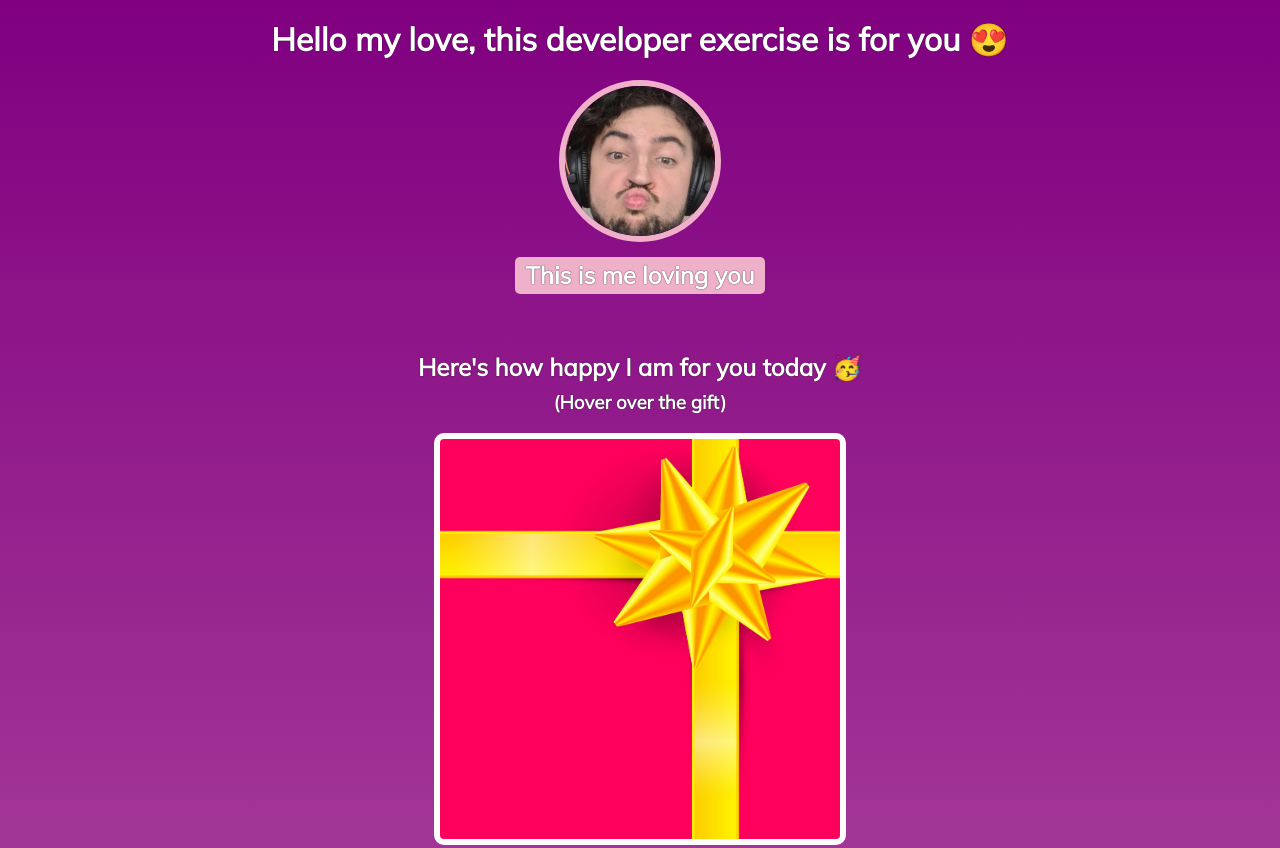
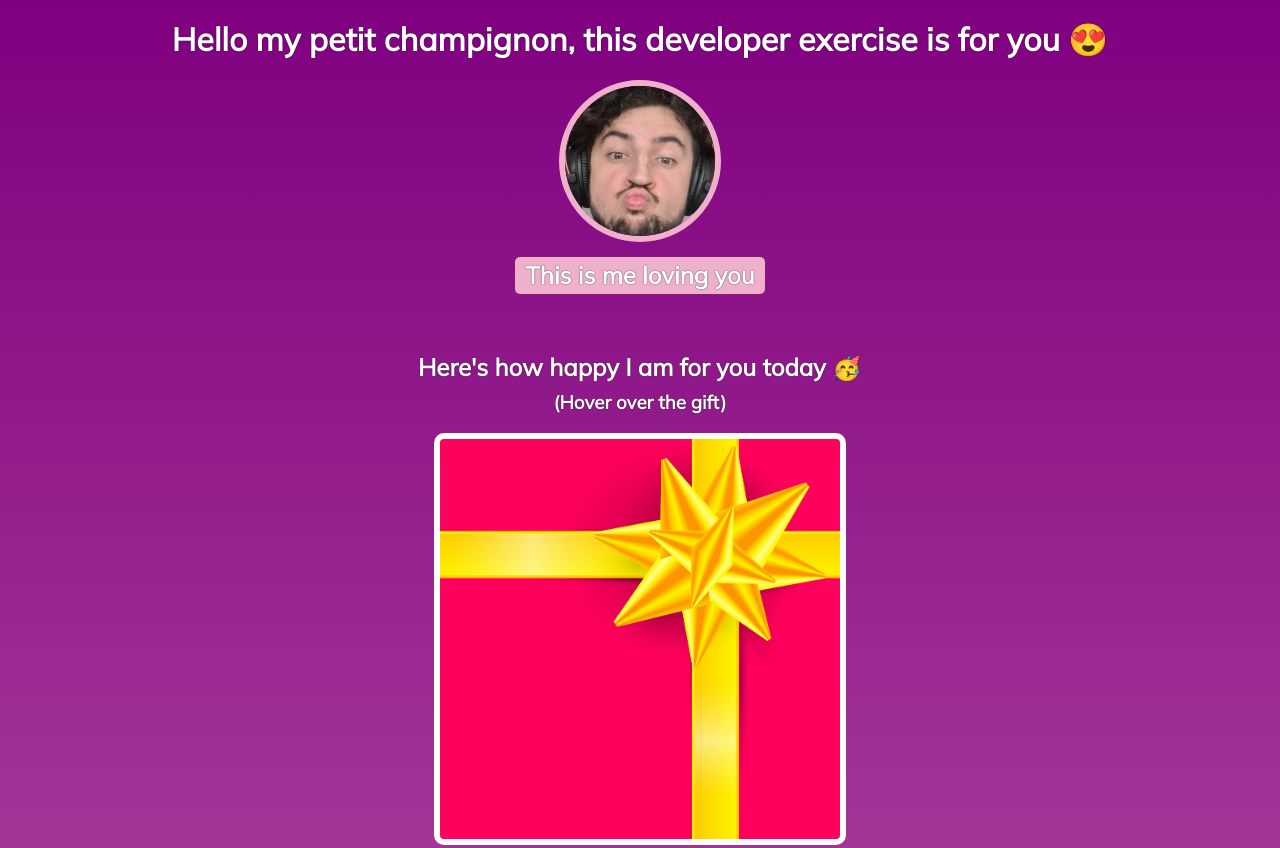
Before and after one commit to sachdpts/birthday-gift-site, a website built with Vite: page index.html in a window 1280 px wide. Shown: the top 848 px of the page. Built offline with nearby package versions, Linux system fonts and the light colour scheme.

Commit message:
Change name to petit champignon

```diff
--- a/index.html
+++ b/index.html
@@ -7,7 +7,7 @@
     </head>
     <body>
         <div id="header">
-            <h1>Hello my love, this developer exercise is for you 😍</h1>
+            <h1>Hello my petit champignon, this developer exercise is for you 😍</h1>
             <img id="bff-img" src="images/sacha_photo.jpg">
             <h2 id="bday-age">This is me loving you</h2>
         </div>
```
